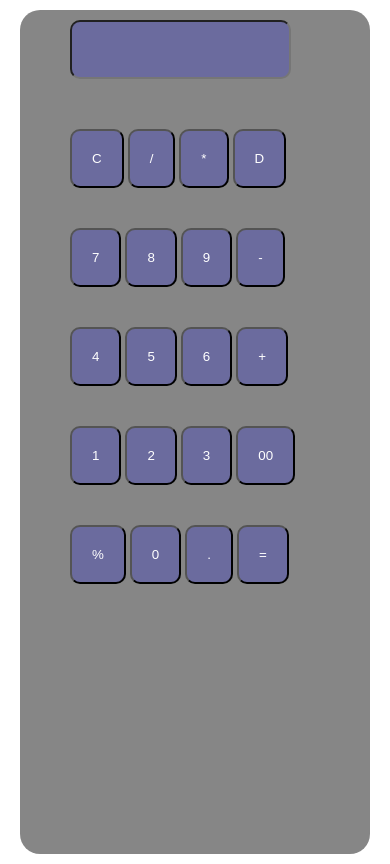
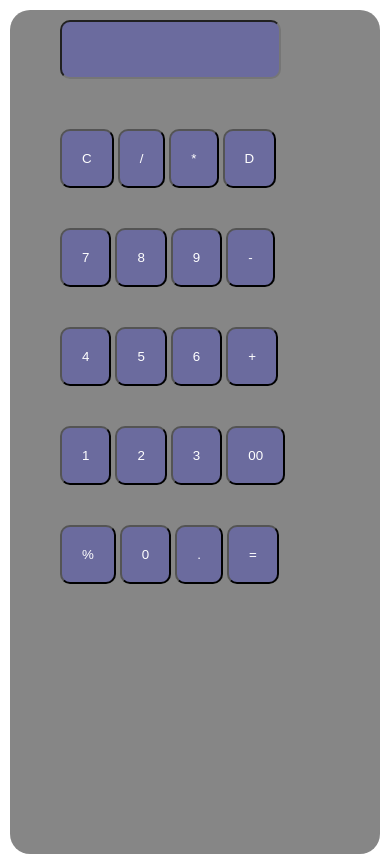
Before and after one commit to MubbyCyber/complex-calculator, a plain HTML site: page index.html in a window 390 px wide. Drawn offline with Linux system fonts and the light colour scheme.

Commit message:
complex-calculator

```diff
--- a/style.css
+++ b/style.css
@@ -45,14 +45,14 @@ input{
 
 }
 
-@media (max-width: 800px) {
+@media (max-width: 880px) {
     /* .btn{
         display: grid;
         grid-template-columns: 1fr 1fr 1fr 1fr 1fr;
     } */
 
     section{
-        margin: 10px 20px;
+        margin: 10px 10px;
     }
 
 
```
